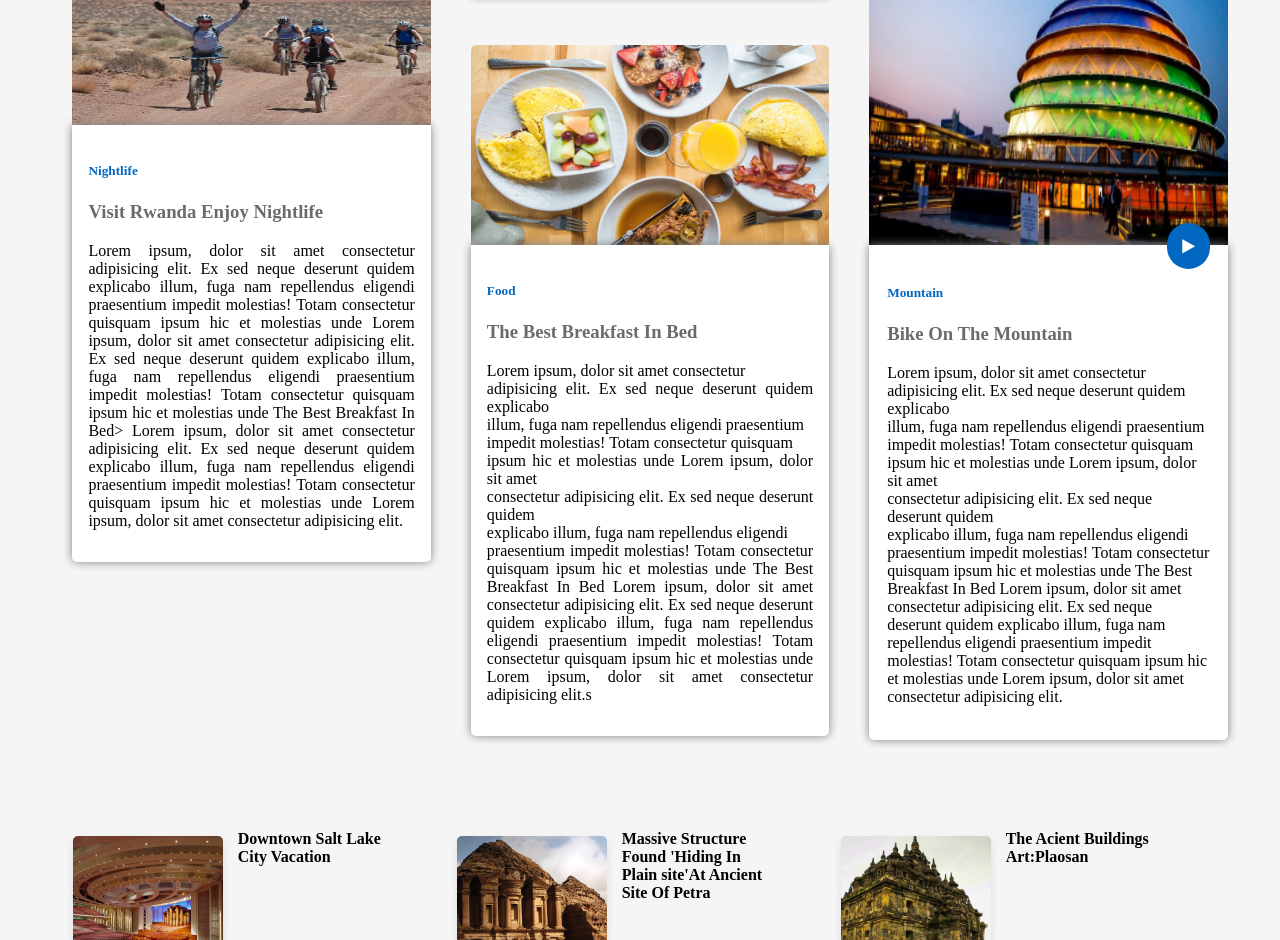
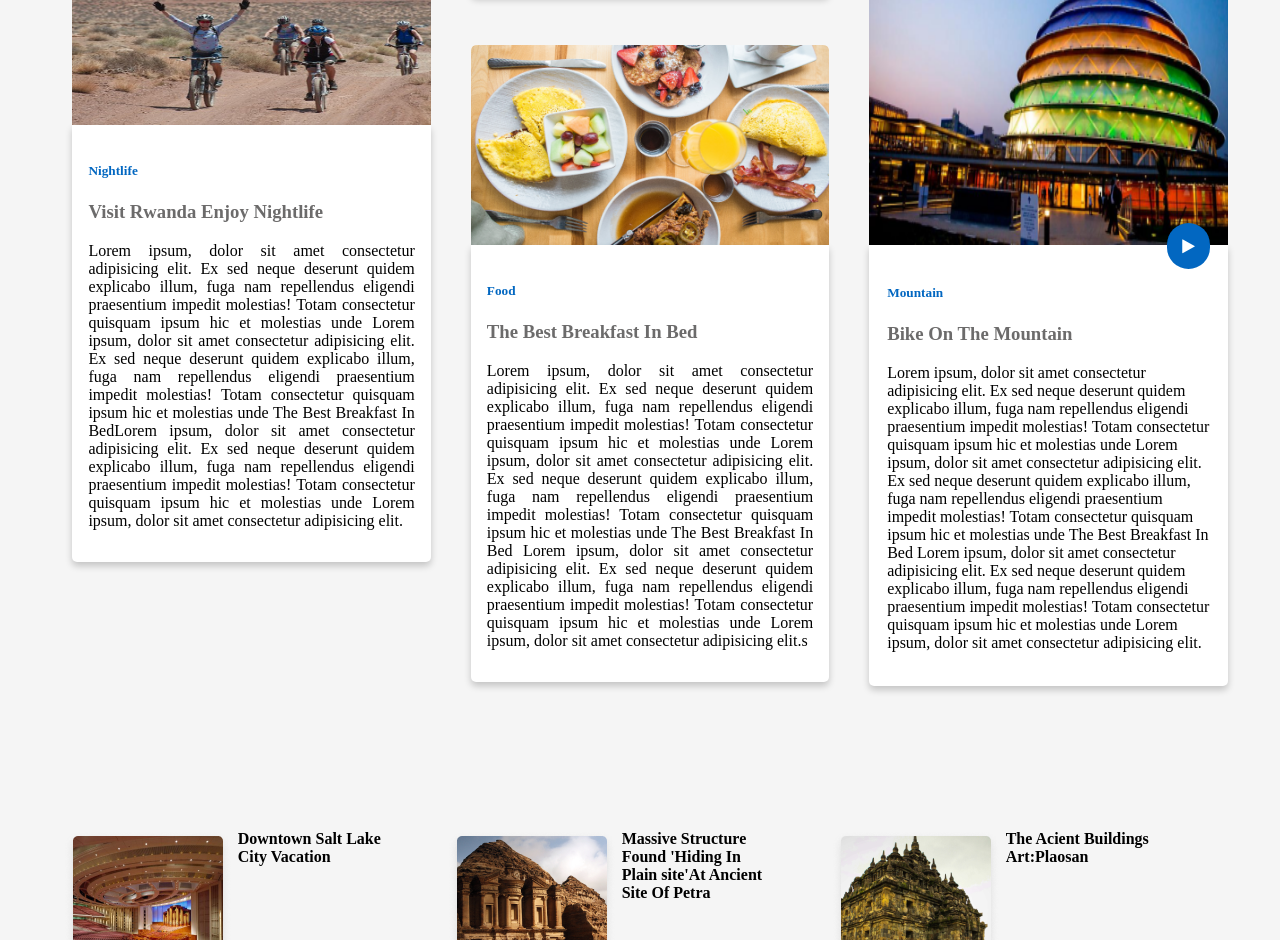
Before and after one commit to aishat001/zlatanera, a plain HTML site: page index.html in a window 1280 px wide. Shown: the part 1240-2180 px from the top of the page. Drawn offline with Linux system fonts and the light colour scheme.

Commit message:
adding new changes to file

```diff
--- a/css/index.css
+++ b/css/index.css
@@ -166,21 +166,24 @@
         border: 0px solid white;
         background-color: white;
         text-align: justify;
-        box-shadow: 0px 0px 10px 0px grey;
+        box-shadow:0 4px 7px 0 rgba(0,0,0,0.2);
         padding: 16px;
         color: black;
         border-radius: 0px 0px 5px 5px;
         font-family: "google sans";
         position: absolute;
+        line-height: normal;
     }
+
     .noteb {
         display: block;
         margin-top: 320px;
         border: 0px solid white;
         background-color: white;
         padding: 18px;
+        line-height: normal;
         color: black;
-        box-shadow: 0px 0px 10px 0px grey;
+        box-shadow:0 4px 7px 0 rgba(0,0,0,0.2);
         border-radius: 0px 0px 5px 5px;
         font-family: "google sans";
         position: absolute;
--- a/index.html
+++ b/index.html
@@ -46,7 +46,7 @@
             <div class="container2">
                 <div class="left-c">
                     <h3 class="head1">Don't Quack Like a Duck <br>Soar Like An Eagle</h3>
-                    <button class="button"><a href="#" class="btn-color">Read Article <img src="assets/arrow.png"> </a></button>
+                    <button class="button"><a href="#" class="btn-color">Read Article <img src="assets/arrow.png" style="border:1px solid white;"> </a></button>
                 </div>
 
                 <div class="right-c">
@@ -124,7 +124,7 @@
                     Ex sed neque deserunt quidem explicabo illum,
                     fuga nam repellendus eligendi praesentium impedit
                     molestias! Totam consectetur quisquam ipsum hic et molestias unde
-                    The Best Breakfast In Bed</h3>>
+                    The Best Breakfast In Bed
                     Lorem ipsum, dolor sit amet consectetur adipisicing elit.
                     Ex sed neque deserunt quidem explicabo illum,
                     fuga nam repellendus eligendi praesentium impedit
@@ -147,9 +147,8 @@
                     Ex sed neque deserunt quidem explicabo illum,
                     fuga nam repellendus eligendi praesentium impedit
                     molestias! Totam consectetur quisquam ipsum hic et molestias unde
-                    The Best Breakfast In Bed</h3>>
-                    Lorem ipsum, dolor sit amet consectetur adipisicing elit.
-                    Ex sed neque deserunt quidem explicabo illum,
+                    The Best Breakfast In BedLorem ipsum, dolor sit amet consectetur
+                     adipisicing elit. Ex sed neque deserunt quidem explicabo illum,
                     fuga nam repellendus eligendi praesentium impedit
                     molestias! Totam consectetur quisquam ipsum hic et molestias unde
                     Lorem ipsum, dolor sit amet consectetur adipisicing elit.
@@ -162,13 +161,13 @@
                 <div class="note">
                     <h5>Food</h5>
                     <h3 class="h3">The Best Breakfast In Bed</h3>
-                    <p class="p">Lorem ipsum, dolor sit amet consectetur<br> adipisicing elit.
-                    Ex sed neque deserunt quidem explicabo <br>illum,
-                    fuga nam repellendus eligendi praesentium <br>impedit
-                    molestias! Totam consectetur quisquam<br> ipsum hic et molestias unde
-                    Lorem ipsum, dolor sit amet <br>consectetur adipisicing elit.
-                    Ex sed neque deserunt quidem <br>explicabo illum,
-                    fuga nam repellendus eligendi<br> praesentium impedit
+                    <p class="p">Lorem ipsum, dolor sit amet consectetur adipisicing elit.
+                    Ex sed neque deserunt quidem explicabo illum,
+                    fuga nam repellendus eligendi praesentium impedit
+                    molestias! Totam consectetur quisquam ipsum hic et molestias unde
+                    Lorem ipsum, dolor sit amet consectetur adipisicing elit.
+                    Ex sed neque deserunt quidem explicabo illum,
+                    fuga nam repellendus eligendi praesentium impedit
                     molestias! Totam consectetur quisquam ipsum hic et molestias unde
                     The Best Breakfast In Bed
                     Lorem ipsum, dolor sit amet consectetur adipisicing elit.
@@ -186,13 +185,13 @@
                         <i class="fa fa-play"></i>
                     <h5>Mountain</h5>
                     <h3 class="h3">Bike On The Mountain</h3>
-                    <p class="p">Lorem ipsum, dolor sit amet consectetur<br> adipisicing elit.
-                        Ex sed neque deserunt quidem explicabo <br>illum,
-                        fuga nam repellendus eligendi praesentium <br>impedit
-                        molestias! Totam consectetur quisquam<br> ipsum hic et molestias unde
-                        Lorem ipsum, dolor sit amet <br>consectetur adipisicing elit.
-                        Ex sed neque deserunt quidem <br>explicabo illum,
-                        fuga nam repellendus eligendi<br> praesentium impedit
+                    <p class="p">Lorem ipsum, dolor sit amet consectetur adipisicing elit.
+                        Ex sed neque deserunt quidem explicabo illum,
+                        fuga nam repellendus eligendi praesentium impedit
+                        molestias! Totam consectetur quisquam ipsum hic et molestias unde
+                        Lorem ipsum, dolor sit amet consectetur adipisicing elit.
+                        Ex sed neque deserunt quidem explicabo illum,
+                        fuga nam repellendus eligendi praesentium impedit
                         molestias! Totam consectetur quisquam ipsum hic et molestias unde
                         The Best Breakfast In Bed
                         Lorem ipsum, dolor sit amet consectetur adipisicing elit.
```
